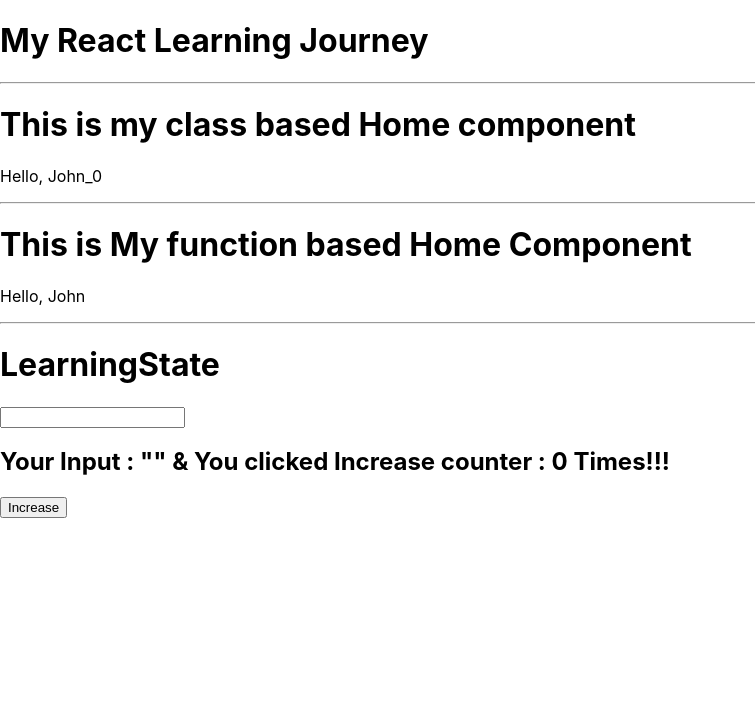
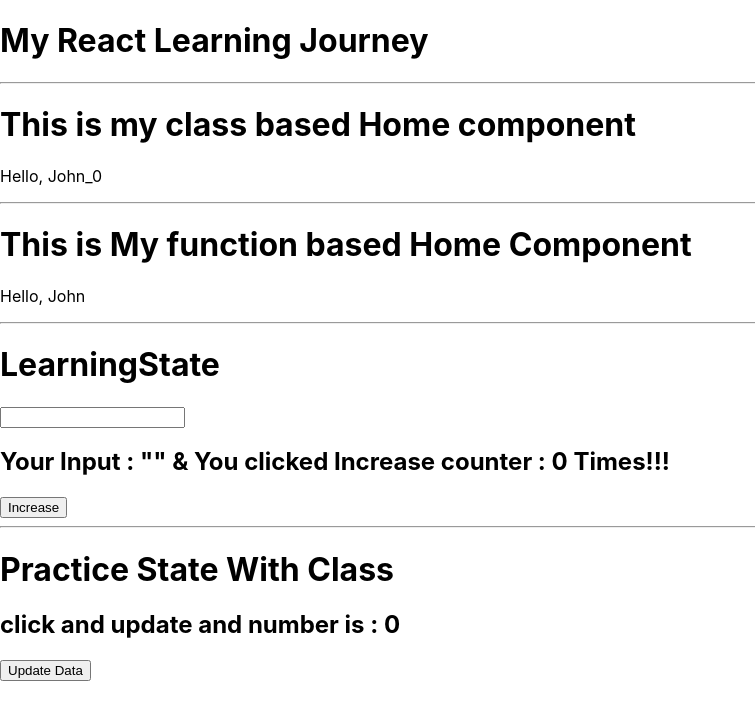
Before and after one commit to maahin2005/React-Learning, a React (Create React App) app: page / in a window 1280 px wide. Shown: the top 720 px of the page, without its empty margins (0-755 px from the left). Built offline with nearby package versions, Linux system fonts and the light colour scheme.

Commit message:
Learn and practice of the state in class components

```diff
--- a/src/App.js
+++ b/src/App.js
@@ -3,6 +3,7 @@
 import Home from "./components/home";
 import Home1 from "./components/Home1";
 import LearningState from "./components/LearningState";
+import LearnStateWithClass from "./components/ClassState";
 
 function App() {
   return (
@@ -16,6 +17,8 @@ function App() {
         <Home1 name="John" />
         <hr />
         <LearningState />
+        <hr />
+        <LearnStateWithClass />
       </header>
     </div>
   );
--- /dev/null
+++ b/src/components/ClassState.jsx
@@ -0,0 +1,39 @@
+import { React, Component } from "react";
+
+class LearnStateWithClass extends Component {
+  constructor() {
+    super();
+    this.state = {
+      data: "click and update",
+      num: 0,
+    };
+  }
+
+  updateData() {
+    alert("update");
+    this.setState({
+      data: "Data Updated By Class component",
+      num: this.state.num + 1,
+    });
+  }
+
+  render() {
+    return (
+      <>
+        <h1>Practice State With Class</h1>
+        <h2>
+          {this.state.data} and number is : {this.state.num}
+        </h2>
+        <button
+          onClick={() => {
+            this.updateData();
+          }}
+        >
+          Update Data
+        </button>
+      </>
+    );
+  }
+}
+
+export default LearnStateWithClass;
```
